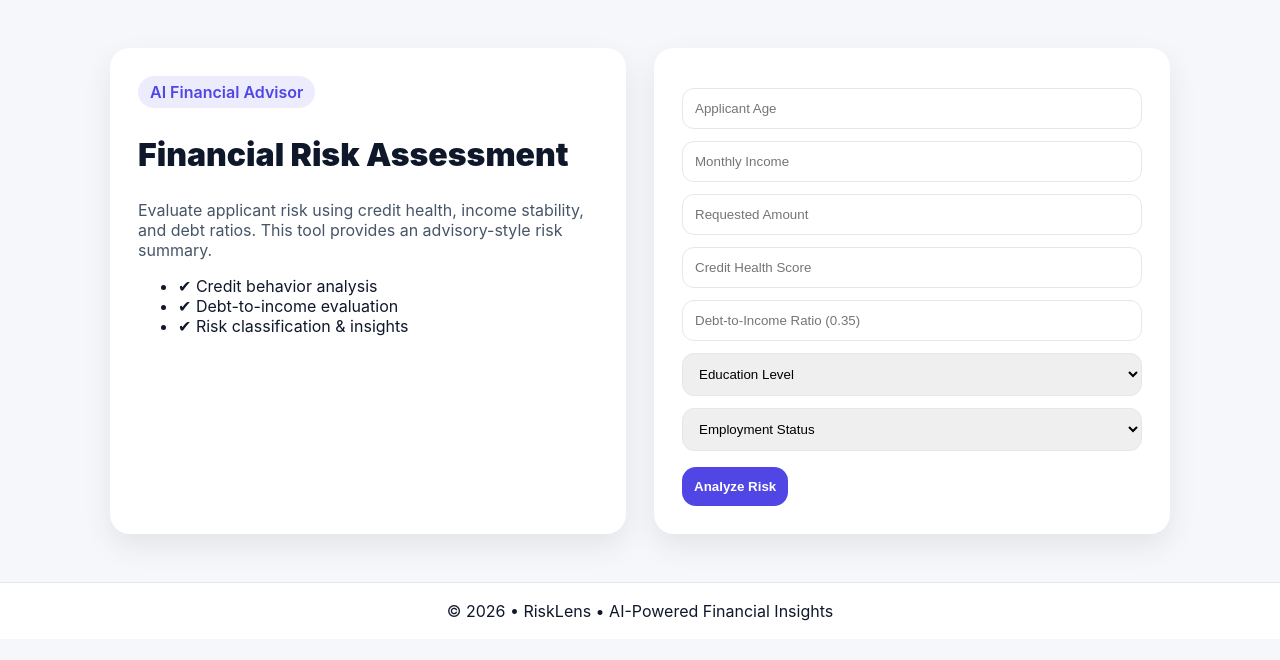
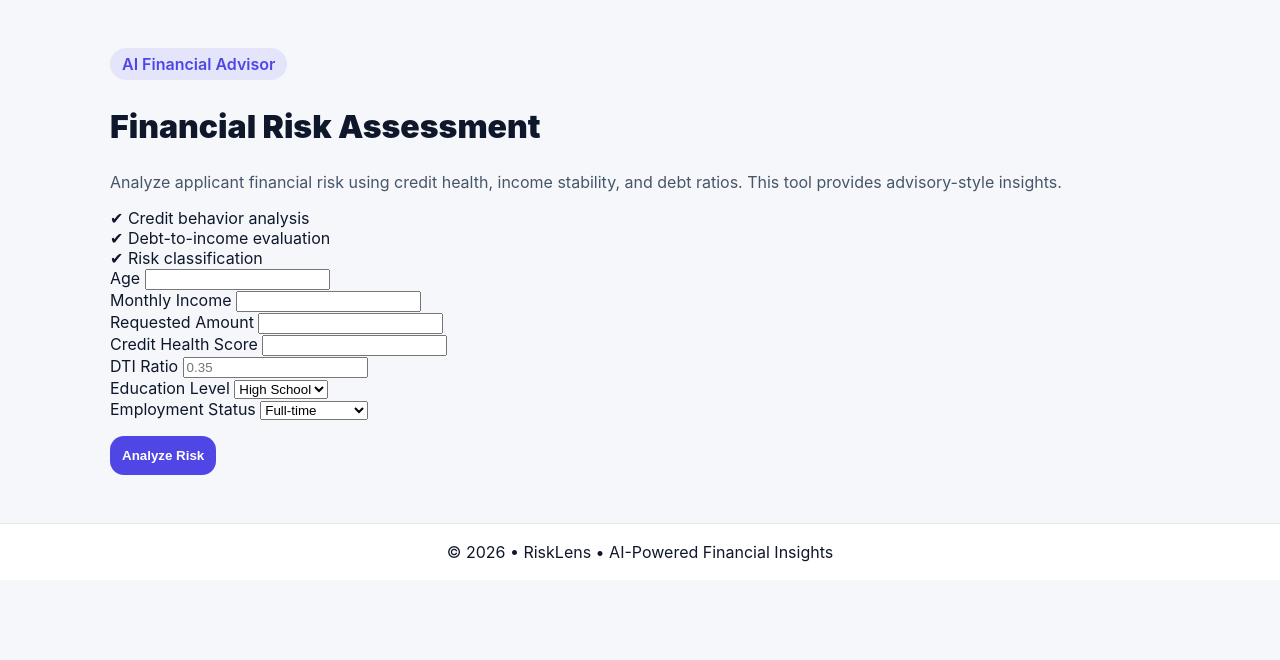
Before and after one commit to Haril2766/Loan-Default-ML, a Flask app: page / in a window 1280 px wide. Shown: the part 21-681 px from the top of the page. Run offline with Flask 3, Linux system fonts and the light colour scheme.

Commit message:
Update index.html

```diff
--- a/templates/index.html
+++ b/templates/index.html
@@ -3,53 +3,90 @@
 
 {% block content %}
 <section class="heroWrap">
-  <div class="container grid">
+  <div class="container">
+    <div class="row g-4">
 
-    <div class="card">
-      <span class="pill">AI Financial Advisor</span>
+      <div class="col-lg-6">
+        <div class="heroCard">
+          <div class="pill">AI Financial Advisor</div>
           <h1 class="heroTitle">Financial Risk Assessment</h1>
           <p class="heroText">
-        Evaluate applicant risk using credit health, income stability, and debt ratios.
-        This tool provides an advisory-style risk summary.
+            Analyze applicant financial risk using credit health, income stability,
+            and debt ratios. This tool provides advisory-style insights.
           </p>
 
-      <ul class="list">
-        <li>✔ Credit behavior analysis</li>
-        <li>✔ Debt-to-income evaluation</li>
-        <li>✔ Risk classification & insights</li>
-      </ul>
+          <div class="microTips mt-3">
+            <div class="microTip">✔ Credit behavior analysis</div>
+            <div class="microTip">✔ Debt-to-income evaluation</div>
+            <div class="microTip">✔ Risk classification</div>
+          </div>
+        </div>
       </div>
 
-    <div class="card">
+      <div class="col-lg-6">
+        <div class="glassCard">
+
           {% if error %}
-        <div class="alert alert-danger">{{ error }}</div>
+            <div class="alert alert-danger">
+              {{ error }}
+            </div>
           {% endif %}
 
-      <form method="POST" action="/predict" class="form">
-        <input name="Age" placeholder="Applicant Age" required>
-        <input name="Income" placeholder="Monthly Income" required>
-        <input name="LoanAmount" placeholder="Requested Amount" required>
-        <input name="CreditScore" placeholder="Credit Health Score" required>
-        <input name="DTIRatio" placeholder="Debt-to-Income Ratio (0.35)" required>
+          <form method="POST" action="/predict" class="row g-3">
 
-        <select name="Education" required>
-          <option value="">Education Level</option>
+            <div class="col-md-6">
+              <label class="form-label">Age</label>
+              <input class="form-control" name="Age" required>
+            </div>
+
+            <div class="col-md-6">
+              <label class="form-label">Monthly Income</label>
+              <input class="form-control" name="Income" required>
+            </div>
+
+            <div class="col-md-6">
+              <label class="form-label">Requested Amount</label>
+              <input class="form-control" name="LoanAmount" required>
+            </div>
+
+            <div class="col-md-6">
+              <label class="form-label">Credit Health Score</label>
+              <input class="form-control" name="CreditScore" required>
+            </div>
+
+            <div class="col-md-6">
+              <label class="form-label">DTI Ratio</label>
+              <input class="form-control" name="DTIRatio" placeholder="0.35" required>
+            </div>
+
+            <div class="col-md-6">
+              <label class="form-label">Education Level</label>
+              <select class="form-select" name="Education" required>
                 {% for e in education_options %}
                   <option value="{{ e }}">{{ e }}</option>
                 {% endfor %}
               </select>
+            </div>
 
-        <select name="EmploymentType" required>
-          <option value="">Employment Status</option>
+            <div class="col-12">
+              <label class="form-label">Employment Status</label>
+              <select class="form-select" name="EmploymentType" required>
                 {% for e in employment_options %}
                   <option value="{{ e }}">{{ e }}</option>
                 {% endfor %}
               </select>
+            </div>
 
-        <button class="btnGlow">Analyze Risk</button>
+            <div class="col-12 d-grid">
+              <button class="btn btnGlow">Analyze Risk</button>
+            </div>
+
           </form>
+
+        </div>
       </div>
 
     </div>
+  </div>
 </section>
 {% endblock %}
```
Lines whose indentation alone changed are shown as unchanged.
